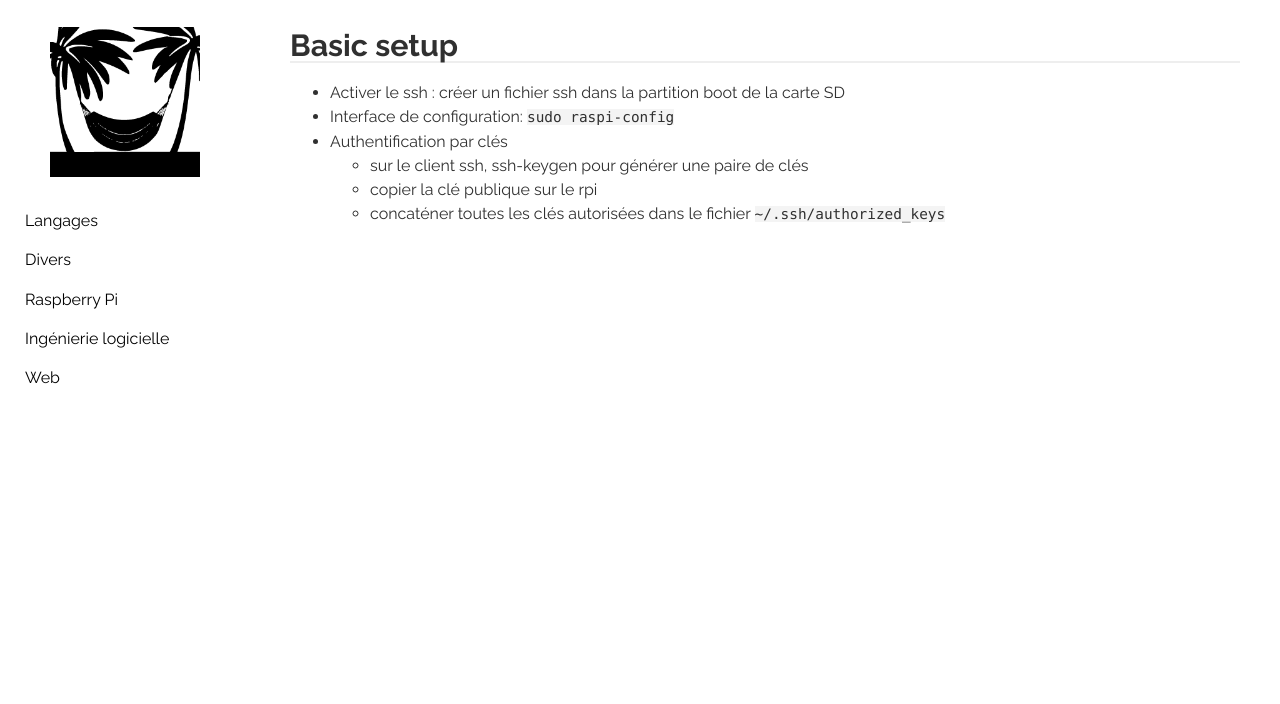
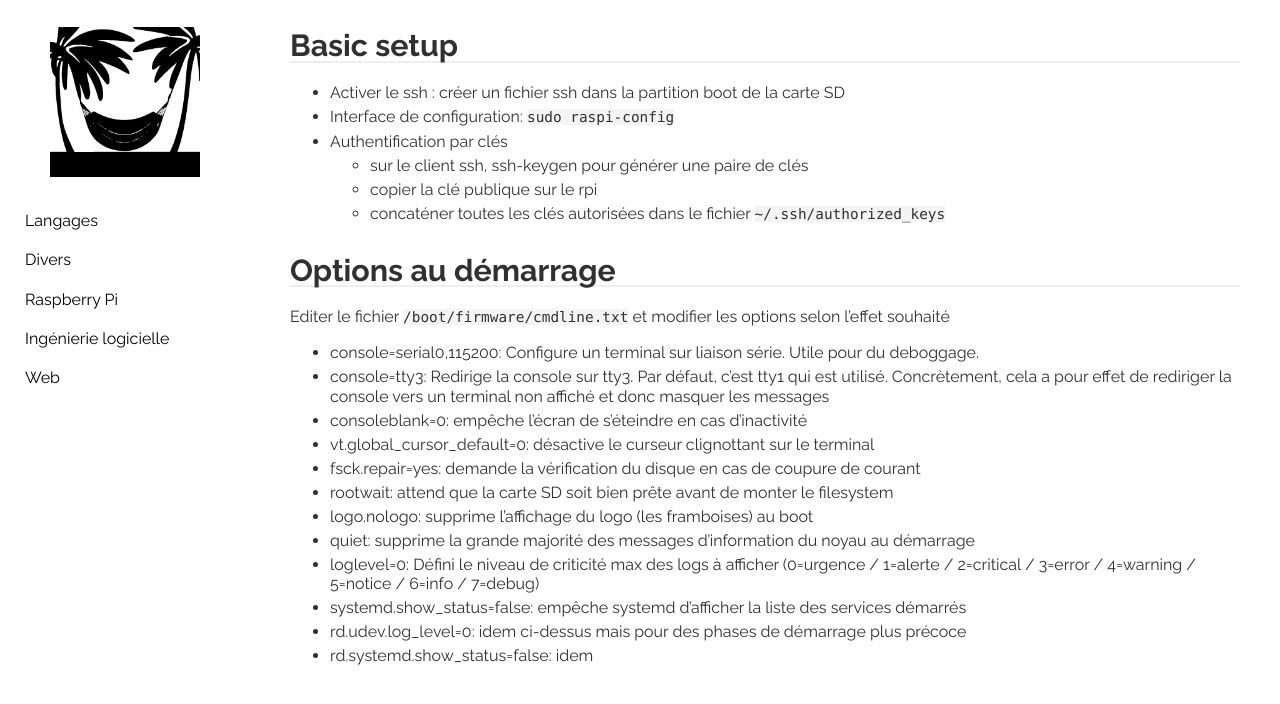
Before and after one commit to behej/lazyjekyll, a Jekyll site: the page built from _rpi/basic_setup.md, in a window 1280 px wide. Shown: the top 704 px of the page. Built offline with Jekyll 4.4.1, drawn with Linux system fonts in a browser that asks for light colours.

Commit message:
rpi: boot options

```diff
--- a/_rpi/basic_setup.md
+++ b/_rpi/basic_setup.md
@@ -10,3 +10,20 @@ icon: raspberrypi.png
   * sur le client ssh, ssh-keygen pour générer une paire de clés
   * copier la clé publique sur le rpi
   * concaténer toutes les clés autorisées dans le fichier `~/.ssh/authorized_keys`
+
+
+# Options au démarrage
+
+Editer le fichier `/boot/firmware/cmdline.txt` et modifier les options selon l'effet souhaité
+* console=serial0,115200: Configure un terminal sur liaison série. Utile pour du deboggage.
+* console=tty3: Redirige la console sur tty3. Par défaut, c'est tty1 qui est utilisé. Concrètement, cela a pour effet de rediriger la console vers un terminal non affiché et donc masquer les messages
+* consoleblank=0: empêche l'écran de s'éteindre en cas d'inactivité
+* vt.global_cursor_default=0: désactive le curseur clignottant sur le terminal
+* fsck.repair=yes: demande la vérification du disque en cas de coupure de courant
+* rootwait: attend que la carte SD soit bien prête avant de monter le filesystem
+* logo.nologo: supprime l'affichage du logo (les framboises) au boot
+* quiet: supprime la grande majorité des messages d'information du noyau au démarrage
+* loglevel=0: Défini le niveau de criticité max des logs à afficher (0=urgence / 1=alerte / 2=critical / 3=error / 4=warning / 5=notice / 6=info / 7=debug)
+* systemd.show_status=false: empêche systemd d'afficher la liste des services démarrés
+* rd.udev.log_level=0: idem ci-dessus mais pour des phases de démarrage plus précoce
+* rd.systemd.show_status=false: idem
```
